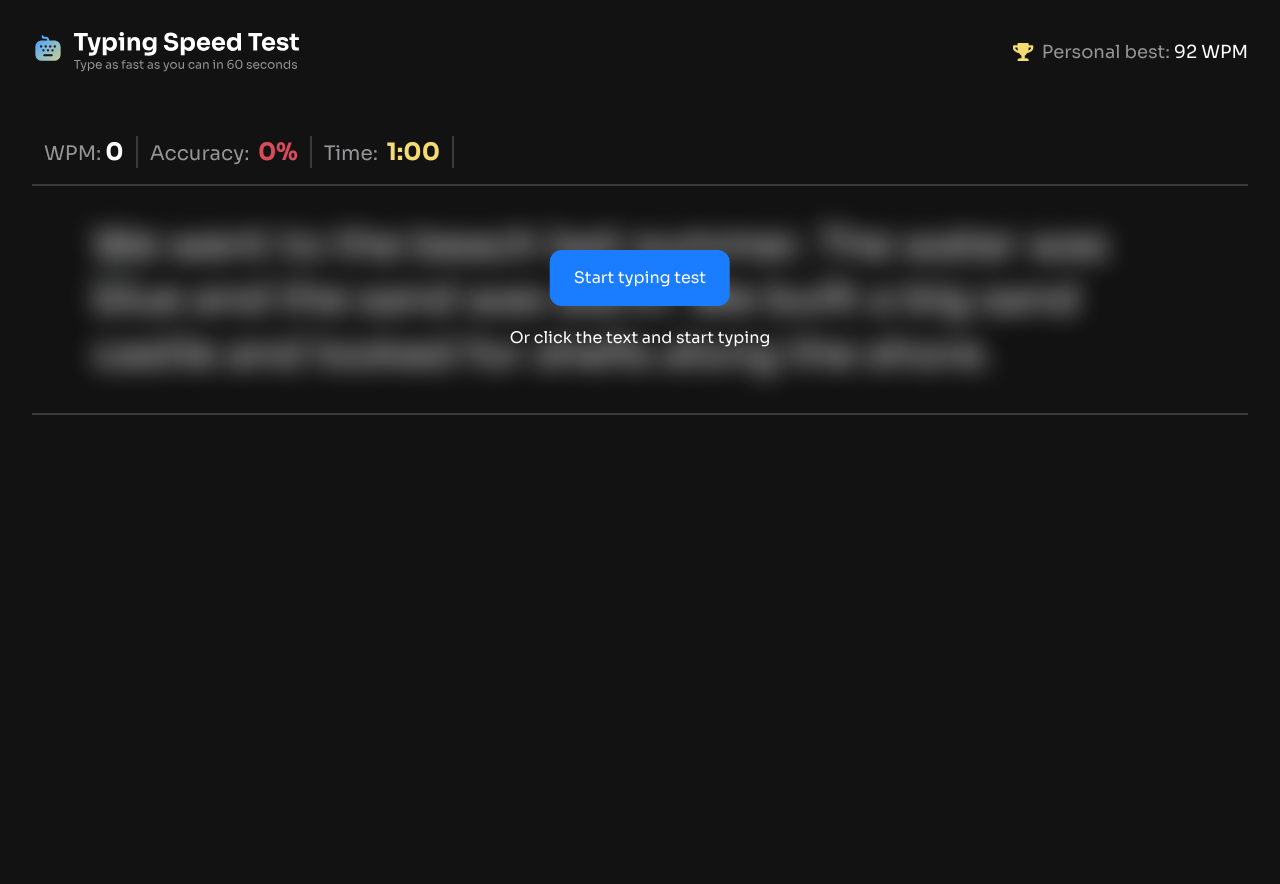
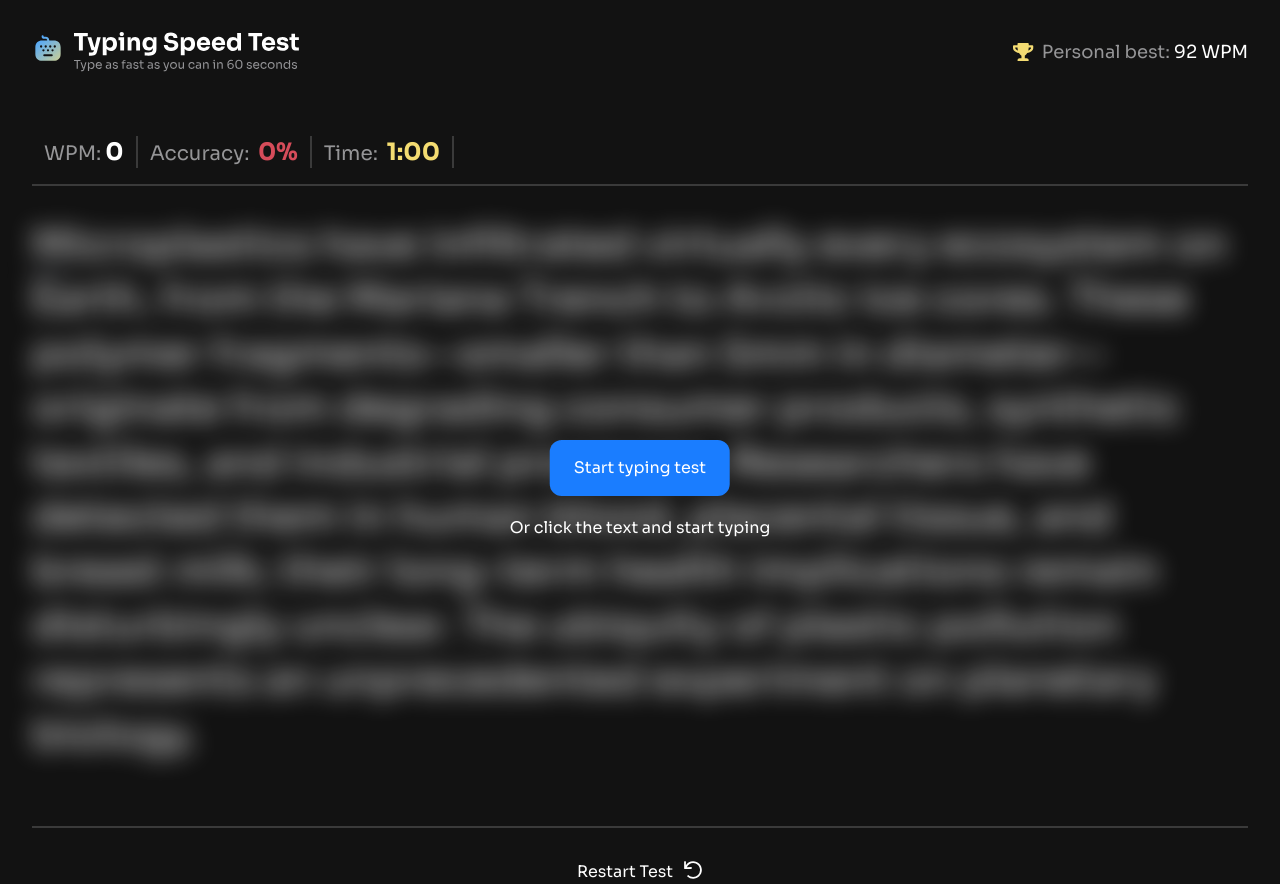
Before and after one commit to Friendlesso/Typing-Speed-Test, a React (Vite) app: page / in a window 1280 px wide. Before the commit the page ends 800 px from the top, so only its background shows below. Built offline with nearby package versions, Linux system fonts and the light colour scheme.

Commit message:
started working on the buttons Resatrt/Start . code before it needs cleaning up

```diff
--- a/src/App.tsx
+++ b/src/App.tsx
@@ -18,11 +18,11 @@ function App() {
           isStarted={isStarted}
           setIsStarted={setIsStarted}
         />
-        <div className=" pb-8 border-b-2 border-(--neutral-700) ">
+        <div>
           <TypingText
             setWpm={setWpm}
             setAccuracy={setAccuracy}
-            difficulty="easy"
+            difficulty="hard"
             setIsStarted={setIsStarted}
             isStarted={isStarted}
           />
--- /dev/null
+++ b/src/components/TypingText/RestartTestBtn.tsx
@@ -0,0 +1,13 @@
+import RestartIcon from '../../assets/icons/icon-restart.svg';
+
+
+export function RestartTestBtn() {
+ return (
+  <div className='w-full border-t-2 border-(--neutral-700) mt-16 flex justify-center'>
+    <button className='mt-8 flex text-white gap-2.5'>
+      Restart Test
+      <img src={RestartIcon} alt="Restart test icon" />
+    </button>
+  </div>
+ )
+}
--- /dev/null
+++ b/src/components/TypingText/StartTestBtn.tsx
@@ -0,0 +1,22 @@
+type StartTypingBtnProps = {
+  inputRef: React.RefObject<HTMLInputElement | null>;
+  setIsStarted: React.Dispatch<React.SetStateAction<boolean>>;
+  isStarted: boolean;
+}
+
+export function StartTestBtn({inputRef, setIsStarted, isStarted}: StartTypingBtnProps) {
+  return (
+    <div className={`text-white flex flex-col items-center gap-5 absolute top-1/2 left-1/2 -translate-y-1/2 -translate-x-1/2 ${isStarted ? 'hidden' : 'block'}`}>
+      <button
+        className='bg-(--blue-600) hover:bg-(--blue-400) py-4 px-6 w-fit rounded-xl cursor-pointer transition-colors duration-150 ease-in-out'
+        onClick={() => {
+          setIsStarted(true)
+          inputRef.current?.focus();
+        }}
+      >
+        Start typing test
+      </button>
+      <p>Or click the text and start typing</p>
+    </div>
+  )
+}
--- a/src/components/TypingText/TypingText.tsx
+++ b/src/components/TypingText/TypingText.tsx
@@ -2,6 +2,8 @@ import { useEffect, useRef, useState } from 'react';
 import { getRandomText, type DifficultyProps, type Text } from '../../utils/getRandomText';
 import { getWPM } from '../../utils/getWPM';
 import { getAccuracy } from '../../utils/getAccuracy';
+import { StartTestBtn } from './StartTestBtn';
+import { RestartTestBtn } from './RestartTestBtn';
 
 type TypingTextProps = DifficultyProps & {
   setWpm: React.Dispatch<React.SetStateAction<number>>
@@ -66,9 +68,19 @@ export function TypingText({ difficulty, setWpm, setAccuracy, setIsStarted, isSt
     return '';
   }
   return (
+    <>
       <div className='relative'>
-      <div className={`relative flex flex-col items-center ${!isStarted ? 'blur-md' : 'blur-none'}`}>
-        <p className='text-white text-[2.5rem] leading-[136%] tracking-[0.4px] max-w-[90%]'>
+        <div className=
+          {`
+          relative
+          flex flex-col items-center
+          ${!isStarted
+              ? 'blur-md'
+              : 'blur-none'
+            }
+        `}
+        >
+          <p className='text-white text-[2.5rem] leading-[136%] tracking-[0.4px]'>
             {characters.map((char, charIndex) => {
               const status = charStatus[charIndex];
               let className = getCharClass(charIndex)
@@ -99,19 +111,13 @@ export function TypingText({ difficulty, setWpm, setAccuracy, setIsStarted, isSt
             className='absolute top-0 left-0 right-0 bottom-0 outline-none cursor-pointer'
           />
         </div>
-      <div className={`text-white flex flex-col items-center gap-5 absolute top-1/2 left-1/2 -translate-y-1/2 -translate-x-1/2 ${isStarted ? 'hidden' : 'block'}`}>
-        <button
-          className='bg-(--blue-600) hover:bg-(--blue-400) py-4 px-6 w-fit rounded-xl cursor-pointer transition-colors duration-150 ease-in-out'
-          onClick={() => {
-            setIsStarted(true)
-            inputRef.current?.focus();
-          }}
-        >
-          Start typing test
-        </button>
-        <p>Or click the text and start typing</p>
+        <StartTestBtn
+          inputRef={inputRef}
+          setIsStarted={setIsStarted}
+          isStarted={isStarted}
+        />
       </div>
-    </div>
-
+      <RestartTestBtn />
+    </>
   )
 }
```
Lines whose indentation alone changed are shown as unchanged.
